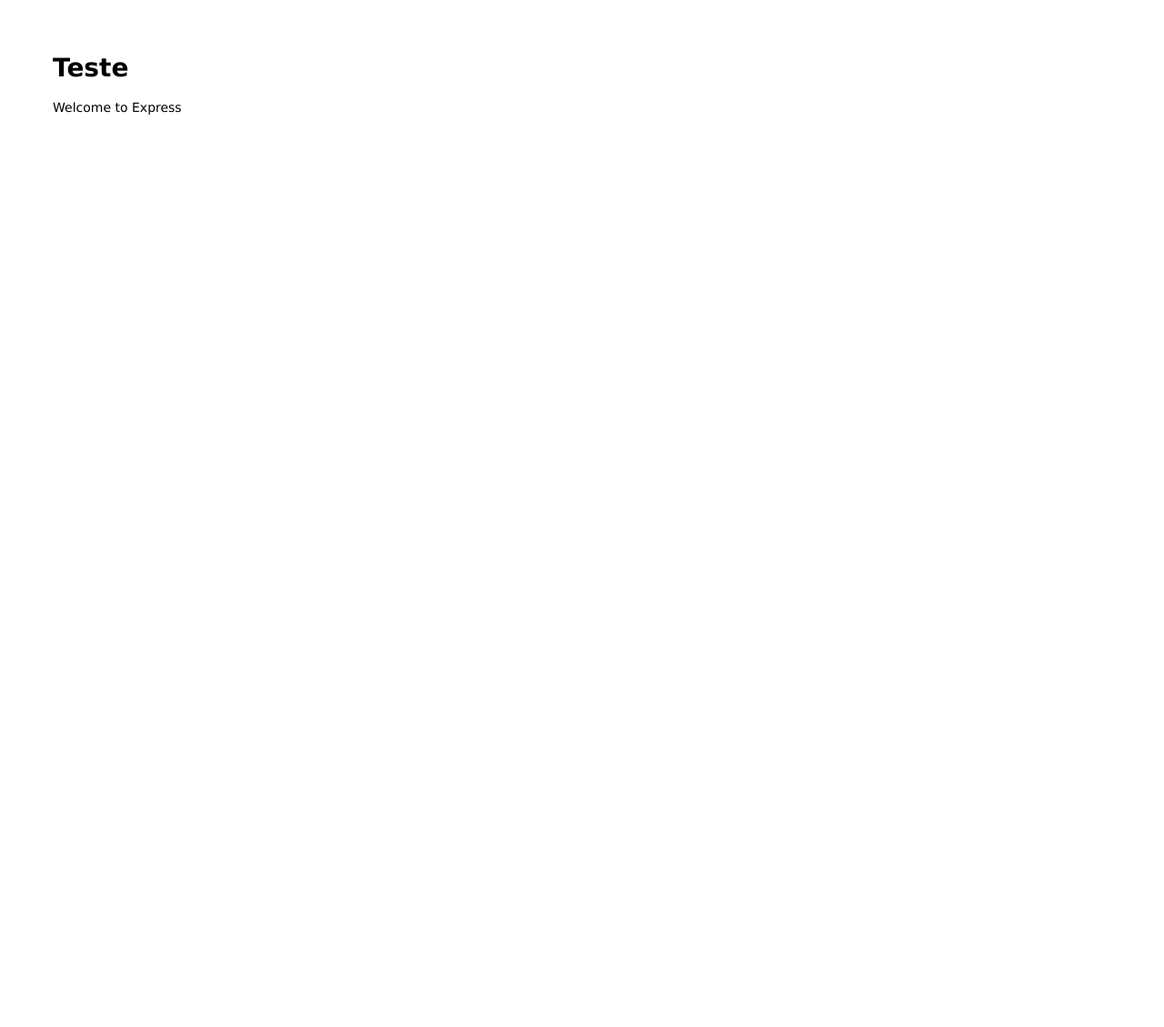
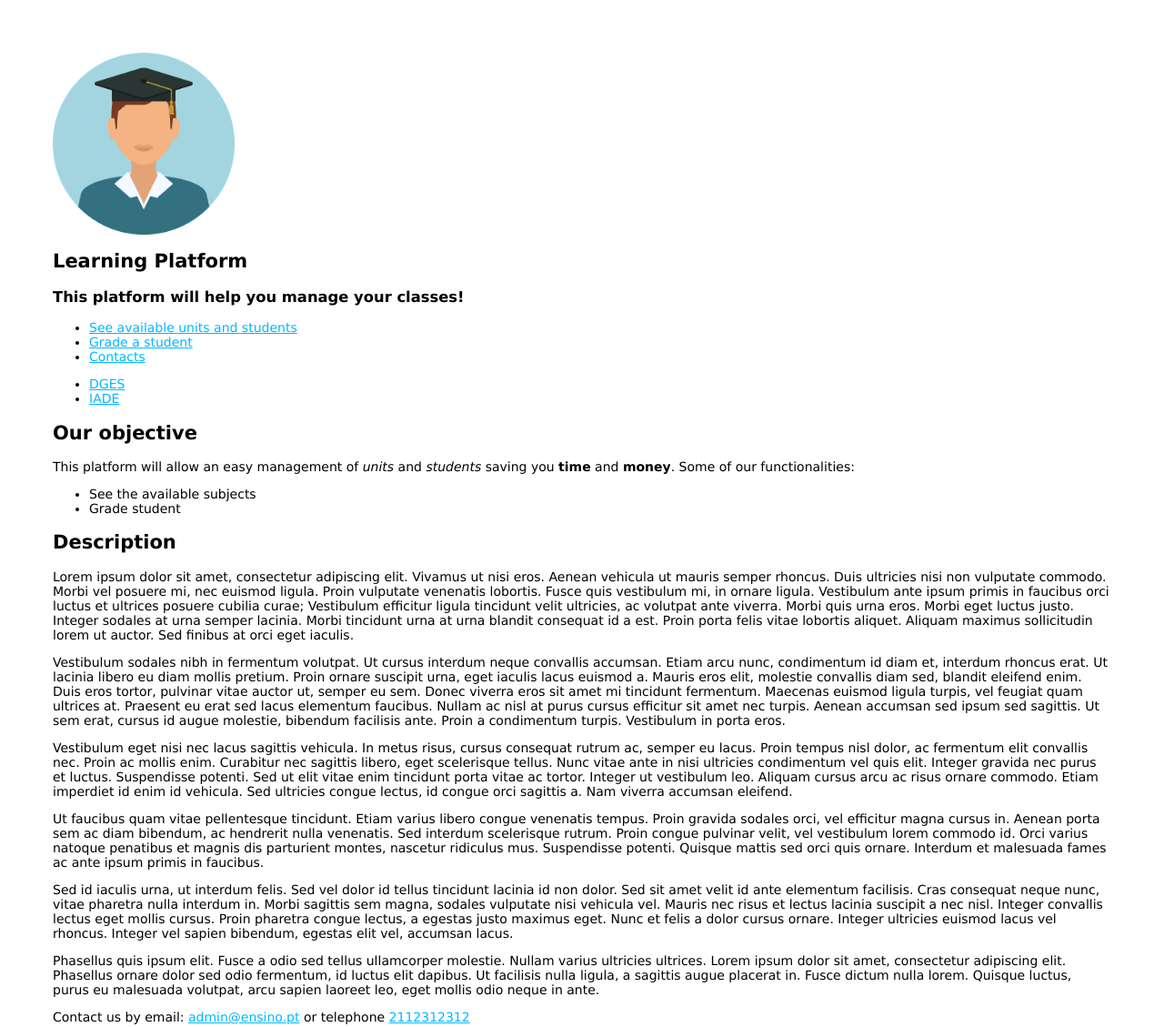
Before and after one commit to Trolorol/Web-Tutorial, a website: page public/index.html in a window 1280 px wide. Shown: the whole page at 91% size. Before the commit the page ends 800 px from the top, so only its background shows below. Drawn offline with Linux system fonts and the light colour scheme.

Commit message:
Finished HTML tutorial

```diff
--- a/public/index.html
+++ b/public/index.html
@@ -1,13 +1,67 @@
 <html>
+  <head>
+    <title>Learning Platform</title>
+    <link rel="stylesheet" href="/stylesheets/style.css" />
+  </head>
 
-<head>
-  <title>Express</title>
-  <link rel="stylesheet" href="/stylesheets/style.css">
-</head>
+  <body>
+    <header>
+      <img id="avatar" src="./images/student.png" width="200" height="200" />
+      <section>
+        <h1>Learning Platform</h1>
+        <h3>This platform will help you manage your classes!</h3>
+      </section>
+    </header>
+    <nav>
+      <ul>
+        <li><a href="units.html">See available units and students</a></li>
+        <li><a href="grading.html">Grade a student</a></li>
+        <li><a href="#footer">Contacts</a></li>
+      </ul>
+    </nav>
+    <aside>
+      <ul>
+        <li><a target="_blank" href="https://www.dges.gov.pt/">DGES</a></li>
+        <li><a target="_blank" href="https://www.iade.europeia.pt">IADE</a></li>
+      </ul>
+    </aside>
+    <main>
+      <section>
 
-<body>
-  <h1>Teste</h1>
-  <p>Welcome to Express</p>
-</body>
+        <header>
+          <h1>Our objective</h1>
+        </header>
 
+        <div>
+          <div>
+            This platform will allow an easy management of <em>units</em> and
+            <em>students</em> saving you <strong>time</strong> and
+            <strong>money</strong>. Some of our functionalities:
+          </div>
+          <ul>
+            <li>See the available subjects</li>
+            <li>Grade student</li>
+          </ul>
+        </div>
+      </section>
+
+      <section>
+        <header>
+          <h1>Description</h1>
+        </header>
+        <div>
+          <p> Lorem ipsum dolor sit amet, consectetur adipiscing elit. Vivamus ut nisi eros. Aenean vehicula ut mauris semper rhoncus. Duis ultricies nisi non vulputate commodo. Morbi vel posuere mi, nec euismod ligula. Proin vulputate venenatis lobortis. Fusce quis vestibulum mi, in ornare ligula. Vestibulum ante ipsum primis in faucibus orci luctus et ultrices posuere cubilia curae; Vestibulum efficitur ligula tincidunt velit ultricies, ac volutpat ante viverra. Morbi quis urna eros. Morbi eget luctus justo. Integer sodales at urna semper lacinia. Morbi tincidunt urna at urna blandit consequat id a est. Proin porta felis vitae lobortis aliquet. Aliquam maximus sollicitudin lorem ut auctor. Sed finibus at orci eget iaculis.</p>
+          <p> Vestibulum sodales nibh in fermentum volutpat. Ut cursus interdum neque convallis accumsan. Etiam arcu nunc, condimentum id diam et, interdum rhoncus erat. Ut lacinia libero eu diam mollis pretium. Proin ornare suscipit urna, eget iaculis lacus euismod a. Mauris eros elit, molestie convallis diam sed, blandit eleifend enim. Duis eros tortor, pulvinar vitae auctor ut, semper eu sem. Donec viverra eros sit amet mi tincidunt fermentum. Maecenas euismod ligula turpis, vel feugiat quam ultrices at. Praesent eu erat sed lacus elementum faucibus. Nullam ac nisl at purus cursus efficitur sit amet nec turpis. Aenean accumsan sed ipsum sed sagittis. Ut sem erat, cursus id augue molestie, bibendum facilisis ante. Proin a condimentum turpis. Vestibulum in porta eros.</p>
+          <p> Vestibulum eget nisi nec lacus sagittis vehicula. In metus risus, cursus consequat rutrum ac, semper eu lacus. Proin tempus nisl dolor, ac fermentum elit convallis nec. Proin ac mollis enim. Curabitur nec sagittis libero, eget scelerisque tellus. Nunc vitae ante in nisi ultricies condimentum vel quis elit. Integer gravida nec purus et luctus. Suspendisse potenti. Sed ut elit vitae enim tincidunt porta vitae ac tortor. Integer ut vestibulum leo. Aliquam cursus arcu ac risus ornare commodo. Etiam imperdiet id enim id vehicula. Sed ultricies congue lectus, id congue orci sagittis a. Nam viverra accumsan eleifend.</p>
+          <p> Ut faucibus quam vitae pellentesque tincidunt. Etiam varius libero congue venenatis tempus. Proin gravida sodales orci, vel efficitur magna cursus in. Aenean porta sem ac diam bibendum, ac hendrerit nulla venenatis. Sed interdum scelerisque rutrum. Proin congue pulvinar velit, vel vestibulum lorem commodo id. Orci varius natoque penatibus et magnis dis parturient montes, nascetur ridiculus mus. Suspendisse potenti. Quisque mattis sed orci quis ornare. Interdum et malesuada fames ac ante ipsum primis in faucibus.</p>
+          <p> Sed id iaculis urna, ut interdum felis. Sed vel dolor id tellus tincidunt lacinia id non dolor. Sed sit amet velit id ante elementum facilisis. Cras consequat neque nunc, vitae pharetra nulla interdum in. Morbi sagittis sem magna, sodales vulputate nisi vehicula vel. Mauris nec risus et lectus lacinia suscipit a nec nisl. Integer convallis lectus eget mollis cursus. Proin pharetra congue lectus, a egestas justo maximus eget. Nunc et felis a dolor cursus ornare. Integer ultricies euismod lacus vel rhoncus. Integer vel sapien bibendum, egestas elit vel, accumsan lacus.</p>
+          <p>Phasellus quis ipsum elit. Fusce a odio sed tellus ullamcorper molestie. Nullam varius ultricies ultrices. Lorem ipsum dolor sit amet, consectetur adipiscing elit. Phasellus ornare dolor sed odio fermentum, id luctus elit dapibus. Ut facilisis nulla ligula, a sagittis augue placerat in. Fusce dictum nulla lorem. Quisque luctus, purus eu malesuada volutpat, arcu sapien laoreet leo, eget mollis odio neque in ante.</p>
+        </div>
+      </section>
+      <footer id="footer">
+        <div>Contact us by email: <a href="mailto:admin@ensino.pt">admin@ensino.pt</a> or telephone <a href="tel:2112312312"> 2112312312</a></div>
+      </footer>
+
+    </main>
+  </body>
 </html>
```
Also changed, not shown: public/units.html (added, +60 -0 lines), public/grading.html (added), public/images/student.png (added).
